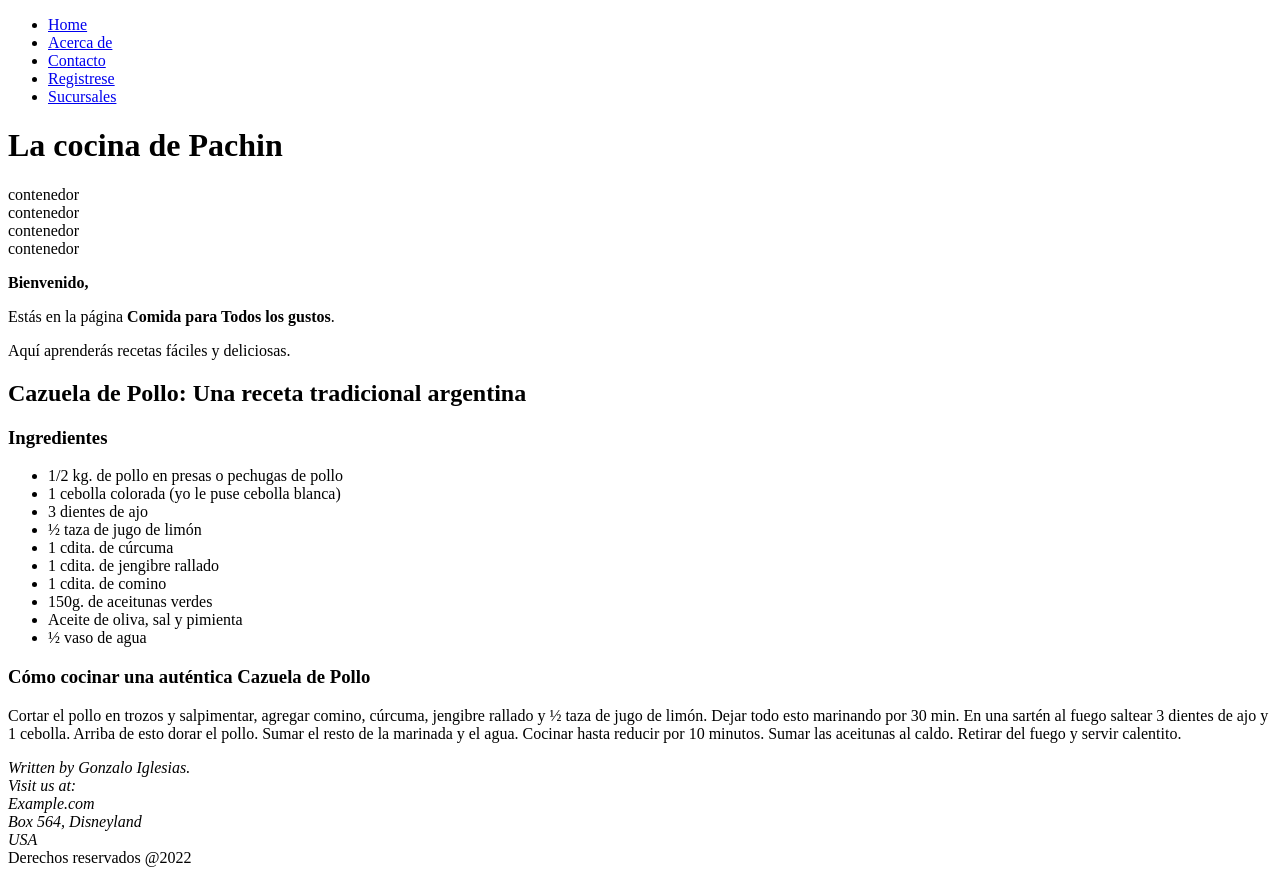
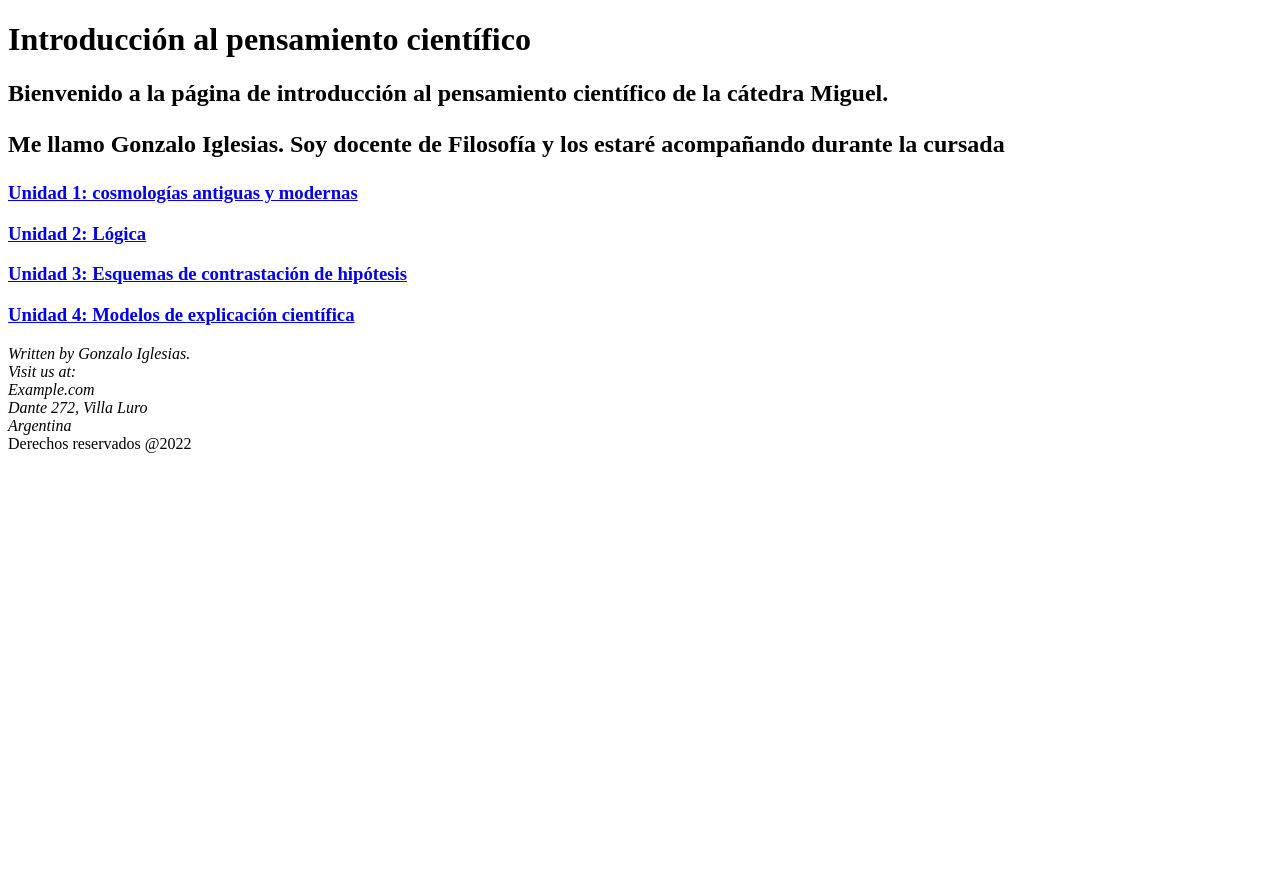
Before and after one commit to gonzito10/MODULO-3-SOY-HENRY, a plain HTML site: page index.html in a window 1280 px wide. After the commit the page ends 800 px from the top, so only its background shows below. Drawn offline with Linux system fonts and the light colour scheme.

Commit message:
first commit:html file

```diff
--- a/index.html
+++ b/index.html
@@ -2,60 +2,59 @@
 <html lang="ar">
 <head>
 <meta charset="UTF-8">
-<title>Recetas de cocina</title>
-<link rel="stylesheet" href="index.css">
+<title>introducción al pensamiento científico</title>
+<link rel="stylesheet" href="estilos.css">
 </head>
 <body>
     <header>
-        <nav id="navbar">
-            <ul>
-                <li><a href="index.html">Home</a></li>
-                <li><a href="acercade.html">Acerca de</a></li>
-                <li><a href="contacto.html">Contacto</a></li>
-                <li><a href="registrese.html">Registrese</a></li>
-                <li><a href="sucursales.html">Sucursales</a></li>
-            </ul>
-        </nav>
-        <h1>
-            <b>La cocina de Pachin</b>
-        </h1>
+        <div class="title">
+            <h1>
+                <b>Introducción al pensamiento científico</b>
+            </h1>
+        </div>
     </header>
     <main>
-        <div class="flexcontenedor">
-            <div class="flexitem1"> contenedor</div>
-            <div class="flexitem2"> contenedor</div>
-            <div class="flexitem3"> contenedor</div>
-            <div class="flexitem4"> contenedor</div>
-        </div>
 
-        <div class="bienvenida">        <p><b>Bienvenido,</b></p>
-            <p>Estás en la página <b>Comida para Todos los gustos</b>.</p>
-            <p>Aquí aprenderás recetas fáciles y deliciosas.</p>
-        </div>
-        <div class="principal">
-            <h2><b>Cazuela de Pollo: Una receta tradicional argentina</b></h2>
-            <!-- <img scr= imagen de una cazuela de pollo-->
+        <article>
+            <div class="bienvenida">
+                <h1> Bienvenido a la página de introducción al pensamiento científico de la cátedra Miguel.</p>
+                <p> Me llamo Gonzalo Iglesias. Soy docente de Filosofía y los estaré acompañando durante la cursada</p>
+            </div>
+        </article>
+        <article>
+            <div id="cards-container">
+                <div class="cards">
+                    <h3 class="title">
+                        <a href="cosmologías.com">
+                        Unidad 1: cosmologías antiguas y modernas </a>
+                    </h3>
 
-            <h3> <b>Ingredientes</b> <br></h3>
+                </div>
 
-            <ul>
-                <li>1/2 kg. de pollo en presas o pechugas de pollo</li>
-                <li>1 cebolla colorada (yo le puse cebolla blanca)</li>
-                <li>3 dientes de ajo</li>
-                <li>½ taza de jugo de limón</li>
-                <li>1 cdita. de cúrcuma</li>
-                <li>1 cdita. de jengibre rallado</li>
-                <li>1 cdita. de comino</li>
-                <li>150g. de aceitunas verdes</li>
-                <li>Aceite de oliva, sal y pimienta</li>
-                <li>½ vaso de agua</li></ul>
-            <h3>Cómo cocinar una auténtica Cazuela de Pollo<br></h3>
-            <p>Cortar el pollo en trozos y salpimentar, agregar comino, cúrcuma, jengibre rallado y ½ taza de jugo de limón. Dejar todo esto marinando por 30 min.
-            En una sartén al fuego saltear 3 dientes de ajo y 1 cebolla. Arriba de esto dorar el pollo.
-            Sumar el resto de la marinada y el agua. Cocinar hasta reducir por 10 minutos.
-            Sumar las aceitunas al caldo.
-            Retirar del fuego y servir calentito.</p>
-        </div>
+                <div class="cards">
+                    <h3 class="title">
+                        <a href="logica.com">
+                        Unidad 2: Lógica</a>
+                    </h3>
+                </div>
+
+                <div class="cards">
+                    <h3 class="title">
+                        <a href="contrastacion.com">
+                        Unidad 3: Esquemas de contrastación de hipótesis</a>
+                    </h3>
+                </div>
+
+                <div class="cards">
+                    <h3 class="title">
+                        <a href="explicacion.com">
+                        Unidad 4: Modelos de explicación científica</a>
+                    </h3>
+
+                </div>
+            </div>
+        </article>
+
 
     </main>
     <footer>
@@ -63,8 +62,8 @@
          Written by Gonzalo Iglesias.<br>
          Visit us at:<br>
          Example.com<br>
-         Box 564, Disneyland<br>
-         USA
+         Dante 272, Villa Luro<br>
+         Argentina
          </address>
          <span id="reserv">
              Derechos reservados @2022
```
